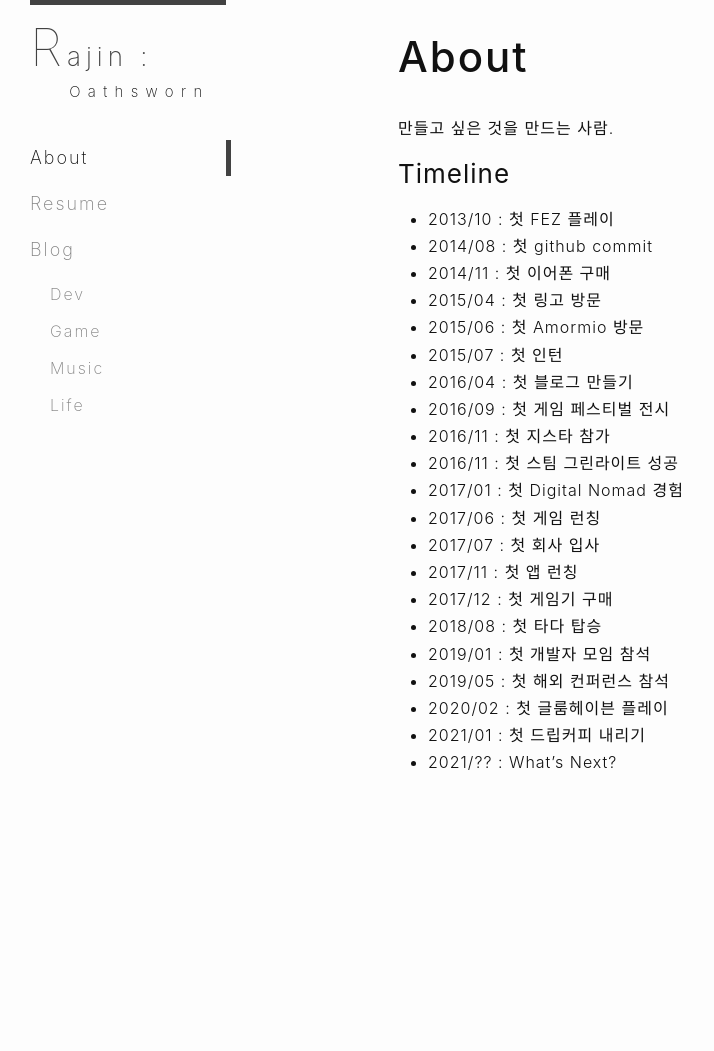
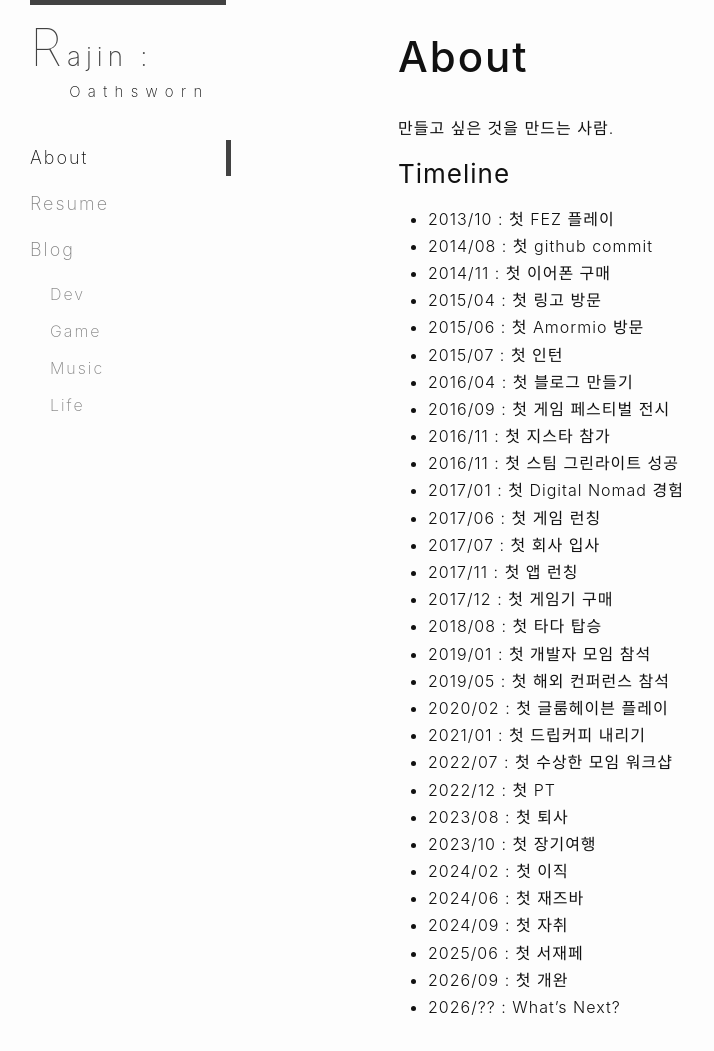
Before and after one commit to Rajin9601/rajin9601.github.io, a Jekyll site: the page built from about.md, in a window 1280 px wide and 1051 px high. Shown: the whole window, without its empty margins (0-714 px from the left). Built offline with Jekyll 4.4.1, drawn with Linux system fonts in a browser that asks for light colours; some web fonts are replaced.

Commit message:
about 수정

```diff
--- a/about.md
+++ b/about.md
@@ -27,4 +27,13 @@ permalink: /about/
 - 2019/05 : 첫 해외 컨퍼런스 참석
 - 2020/02 : 첫 글룸헤이븐 플레이
 - 2021/01 : 첫 드립커피 내리기
-- 2021/?? : What's Next?
+- 2022/07 : 첫 수상한 모임 워크샵
+- 2022/12 : 첫 PT
+- 2023/08 : 첫 퇴사
+- 2023/10 : 첫 장기여행
+- 2024/02 : 첫 이직
+- 2024/06 : 첫 재즈바
+- 2024/09 : 첫 자취
+- 2025/06 : 첫 서재페
+- 2026/09 : 첫 개완
+- 2026/?? : What's Next?
```
